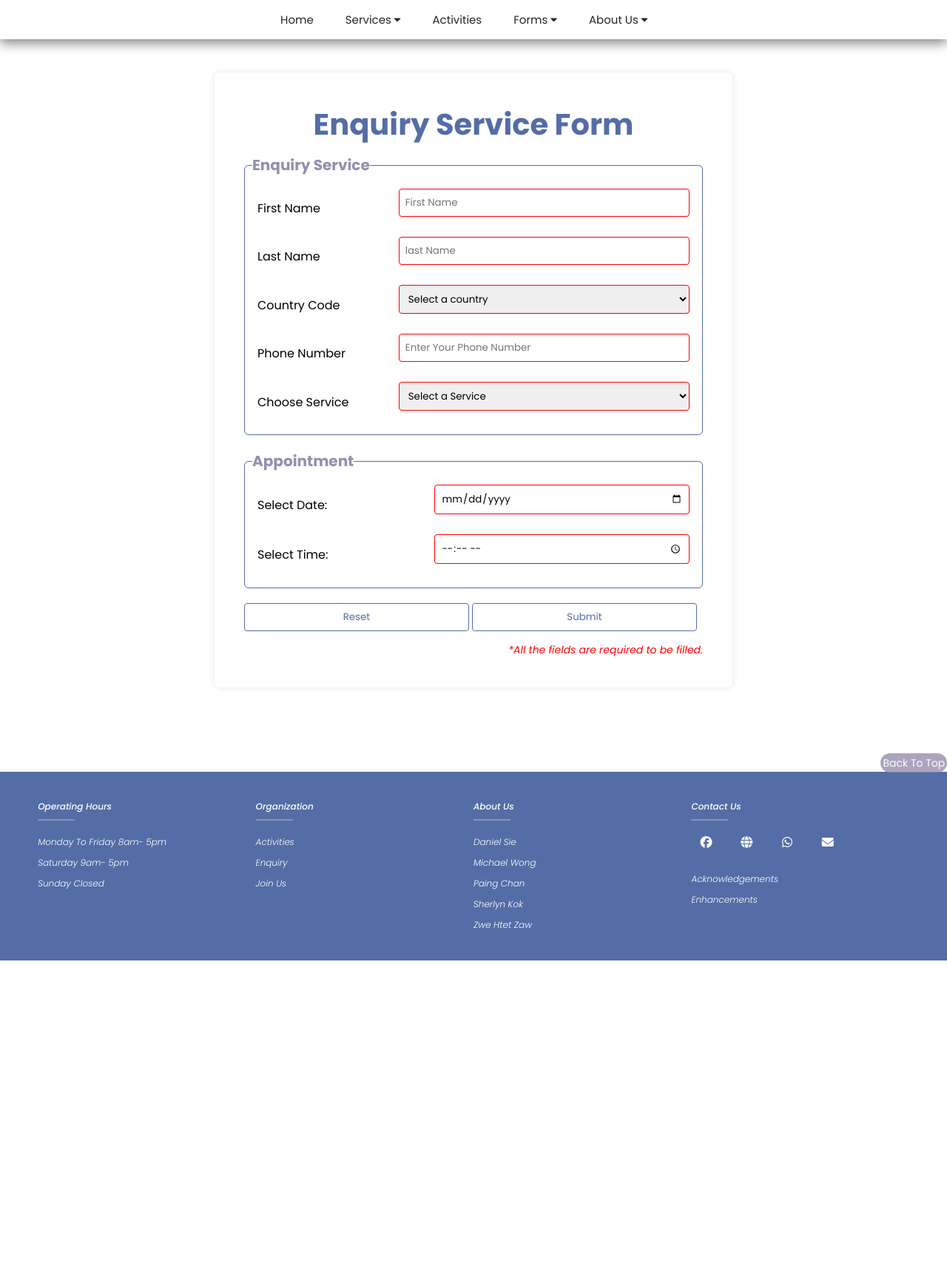
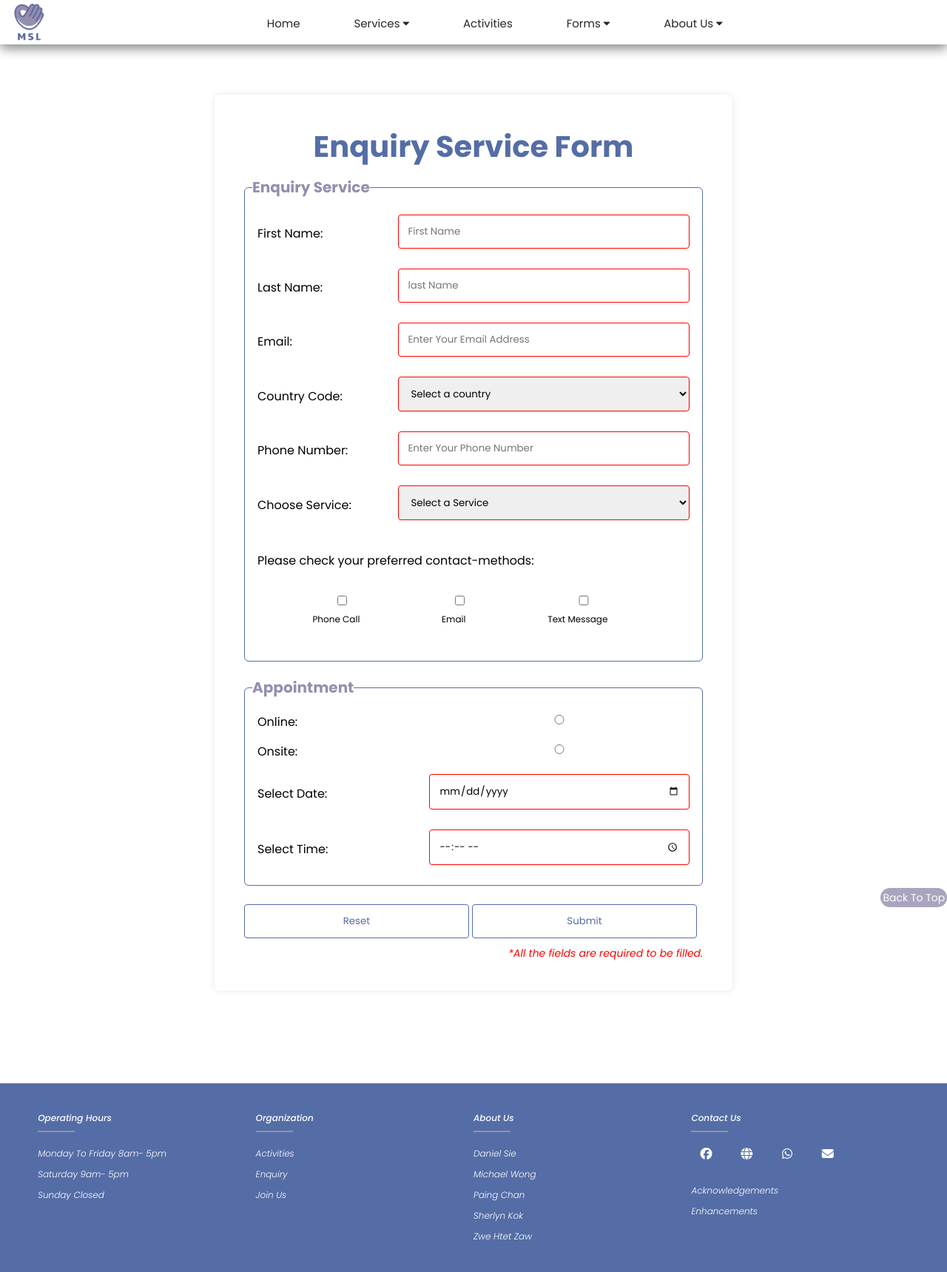
Before and after one commit to Zwe-Zwe/Inquiry-Project-Assignment, a PHP site: page /enquiry-service.html in a window 1280 px wide. Shown: the whole page at 74% size. Before the commit the page ends 1298 px from the top, so only its background shows below. Run offline with PHP 8.4, Linux system fonts and the light colour scheme.

Commit message:
Latest update

```diff
--- a/activities.html
+++ b/activities.html
@@ -172,7 +172,7 @@
       <div class="card2">
         <input id="ch2" type="checkbox" />
         <div class="text">
-          <h1>PINES SQUARE FAIR [26/01/2024 - 07/02/2024]</h1>
+          <h1 >PINES SQUARE FAIR [26/01/2024 - 07/02/2024]</h1>
         </div>
         <div class="content2">
           <div class="content_text">
--- a/enquiry-service.html
+++ b/enquiry-service.html
@@ -1,3 +1,4 @@
+
 <!DOCTYPE html>
 <html>
   <head>
@@ -21,13 +22,17 @@
 
   <body>
     <header>
-      <a href="https://arekku21.github.io/MSL-Medical/" class="logo">MSL</a>
+      <a href="https://arekku21.github.io/MSL-Medical/" id="logo"><img id="res_logo" src="images/logo2.png"></a>
       <input class="side-menu" type="checkbox" id="side-menu" />
       <label class="hamb" for="side-menu"
         ><span class="hamb-line"></span
       ></label>
       <nav>
+
         <ul class="navbar">
+          <div class="nav_div">
+            <div  id="logo_div"><a href="index.html"><img  src="images/logo2.png" alt="Sarawak Society for the Deaf" id="msl_logo"/></a></div>
+            <div  id="nav_menu">
               <li><a href="index.html">Home</a></li>
               <li class="subnav">
                 <a href="#">Services <i class="fa fa-caret-down"></i></a>
@@ -49,19 +54,19 @@
               <li class="subnav">
                 <a href="#">About Us <i class="fa fa-caret-down"></i></a>
                 <ul class="submenu">
-              <li><a href="#">&#128100; Daniel Sie</a></li>
-              <li><a href="#">&#128100; Michael Wong</a></li>
-              <li><a href="#">&#128100; Paing Chan</a></li>
-              <li><a href="#">&#128100; Sherlyn Kok</a></li>
-              <li><a href="#">&#128100; Zwe Htet Zaw</a></li>
+                  <li><a href="daniel.html">&#128100; Daniel Sie</a></li>
+                  <li><a href="michael.html">&#128100; Michael Wong</a></li>
+                  <li><a href="paing.html">&#128100; Paing Chan</a></li>
+                  <li><a href="sherlyn.html">&#128100; Sherlyn Kok</a></li>
+                  <li><a href="zwe.html">&#128100; Zwe Htet Zaw</a></li>
                 </ul>
               </li>
+            </div>
+          </div>
         </ul>
       </nav>
     </header>
-
     <article id="enquiry-article">
-
       <form
         id="enquiry_form"
         action="mailto:zwehtetzaw777@gmail.com"
@@ -73,7 +78,7 @@
           <legend>Enquiry Service</legend>
           <table>
             <tr>
-              <td><label for="first_name">First Name</label></td>
+              <td><label for="first_name">First Name:</label></td>
               <td>
                 <input
                   name="first_name"
@@ -85,7 +90,7 @@
               </td>
             </tr>
             <tr>
-              <td><label for="last_name">Last Name</label></td>
+              <td><label for="last_name">Last Name:</label></td>
               <td>
                 <input
                   name="last_name"
@@ -97,7 +102,20 @@
               </td>
             </tr>
             <tr>
-              <td><label for="countryCode">Country Code</label></td>
+              <td><label for="email">Email:</label></td>
+              <td>
+                <input
+                  type="email"
+                  id="email"
+                  name="email"
+                  required
+                  placeholder="Enter Your Email Address"
+                  pattern="[a-z0-9._%+-]+@[a-z0-9.-]+\.[a-z]{2,}$"
+                />
+              </td>
+            </tr>
+            <tr>
+              <td><label for="countryCode">Country Code:</label></td>
               <td>
                 <select id="countryCode" name="countryCode" required>
                   <option value="" disabled selected>Select a country</option>
@@ -687,7 +705,7 @@
               </td>
             </tr>
             <tr>
-              <td><label for="phoneNumber">Phone Number</label></td>
+              <td><label for="phoneNumber">Phone Number:</label></td>
               <td>
                 <input
                   type="tel"
@@ -700,15 +718,25 @@
               </td>
             </tr>
             <tr>
-              <td><label for="service">Choose Service</label></td>
+              <td><label for="service">Choose Service:</label></td>
               <td>
                 <select id="service" name="service" required>
                   <option value="" disabled selected>Select a Service</option>
-                  <option value="">BIM Class</option>
-                  <option value="">Charity Car Wash</option>
-                  <option value="">Haircut and Trimming</option>
-                  <option value="">Sewing and Alteration</option>
+                  <option value="bim_class">BIM Class</option>
+                  <option value="car_wash">Charity Car Wash</option>
+                  <option value="haircut_trimming">Haircut and Trimming</option>
+                  <option value="sewing_alteration">Sewing and Alteration</option>
                 </select>
+              </td>
+            </tr>
+            <tr>
+              <td colspan="2">
+                <p id="contact-method_text">Please check your preferred contact-methods:</p>
+                <div class="contact-method">
+                  <label><input type="checkbox" name="contact_method" value="phone"> Phone Call</label>
+                  <label><input type="checkbox" name="contact_method" value="email"> Email</label>
+                  <label><input type="checkbox" name="contact_method" value="text"> Text Message</label>
+                </div>
               </td>
             </tr>
           </table>
@@ -716,6 +744,14 @@
         <fieldset>
           <legend>Appointment</legend>
           <table>
+            <tr>
+              <td><label for="online">Online:</label><br></td>
+              <td><input type="radio" id="online" name="appointment_option" value="online"></td>
+            </tr>
+            <tr>
+              <td><label for="onsite">Onsite:</label><br></td>
+              <td><input type="radio" id="onsite" name="appointment_option" value="onsite"></td>
+            </tr>
             <tr>
               <td><label for="appointmentDate">Select Date:</label></td>
               <td>
--- a/styles/style.css
+++ b/styles/style.css
@@ -591,7 +605,36 @@ input[type="radio"]#button-3:checked ~ .arrows#arrow-2 {
 }
 /*End of CSS for phone navbar*/
 /*Start of CSS for navbar*/
-@media (min-width: 767px) {
+
+@media (min-width: 900px) {
+
+  #logo{
+    display: none;
+  }
+  #msl_logo{
+    width: 50px;
+    height: auto;
+    float: left;
+    margin-left: 10px;
+  }
+  .nav_div {
+    display: flex;
+    width: 100%;
+    height: 60px;
+    justify-content: left;
+  }
+
+  #nav_menu {
+    margin-top: 20px;
+    width: 100%;
+  }
+  #logo_div{
+    left: 0;
+    padding: 5px;
+    width: 35%;
+    float: left;
+  }
+
   .navbar {
     align-items: center;
     text-align: center;
@@ -604,16 +647,21 @@ input[type="radio"]#button-3:checked ~ .arrows#arrow-2 {
     z-index: 998;
     background-color: white;
     margin: 0;
-    padding-top: 1.2%;
+    padding-top: 0;
     box-shadow: 0px 5px 15px grey;
     li {
-      display: inline-block;
+      /* display: inline-block; */
+      float: left;
       margin-right: 2%;
+      padding: 0 20px 0 20px;
+      list-style: none;
       transition: all 0.5s ease-in-out;
       &:hover {
         .submenu {
           height: 100%;
+          margin-top: 3px;
         }
+
         a {
           color: #546da6;
           &::before {
@@ -626,6 +674,7 @@ input[type="radio"]#button-3:checked ~ .arrows#arrow-2 {
         overflow: hidden;
         position: absolute;
         left: 0;
+        margin-top: 3px;
         width: 100%;
         background-color: #546da6;
         height: 0;
@@ -635,6 +684,8 @@ input[type="radio"]#button-3:checked ~ .arrows#arrow-2 {
         transition-delay: 0.1s;
         box-shadow: 0px 5px 15px grey;
         z-index: 999;
+        display: flex; /* Align lists center */
+        justify-content: center; /* Align lists center */
         a {
           color: #ffffff;
           font-size: 15px;
@@ -645,6 +696,11 @@ input[type="radio"]#button-3:checked ~ .arrows#arrow-2 {
           }
         }
       }
+
+      .submenu li{
+        margin-top: 5px;
+      }
+
       a {
         color: rgb(38, 38, 38);
         display: block;
@@ -1188,8 +1248,8 @@ html {
 }
 
 #enquiry-article {
-  height: 110vh;
-  margin-top: 40px;
+  height: auto;
+  margin-top: 100px;
   margin-bottom: 40px;
 }
 
@@ -1225,14 +1285,19 @@ legend {
 input,
 select {
   width: 100%;
-  padding: 8px;
-  margin-bottom: 15px;
+  padding: 12px;
+  margin-top: 5px;
   box-sizing: border-box;
   border: 1px solid var(--clr-secondary);
   border-radius: 4px;
   outline: none;
   transition: background-color 0.3s;
 }
+
+input, select:last-child {
+  margin-bottom: 10px;
+}
+
 input[type="submit"],
 input[type="reset"] {
   display: inline-block;
@@ -1267,6 +1332,29 @@ td {
   font-size: 14px;
   text-align: right;
 }
+
+.contact-method {
+  display: flex;
+  flex-wrap: wrap;
+  justify-content: space-evenly;
+  margin: 30px 0 30px 0;
+}
+
+#contact-method_text{
+  margin-top: 20px;
+}
+
+
+.contact-method label {
+  margin-right: 20px; /* Adjust the margin as needed */
+  font-size: 12px;
+}
+
+
+
+
+
+
 @keyframes fadeInUp {
   from {
     opacity: 0;
```
Also changed, not shown: other parts of styles/style.css (+25 -7 lines), index.html (+6 -3 lines), images/logo.png, images/logo2.png (added). Lines whose indentation alone changed are shown as unchanged.
